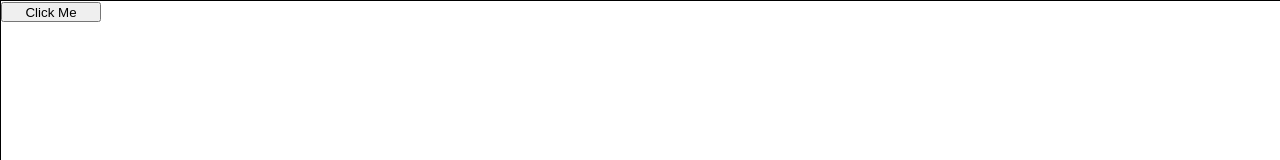
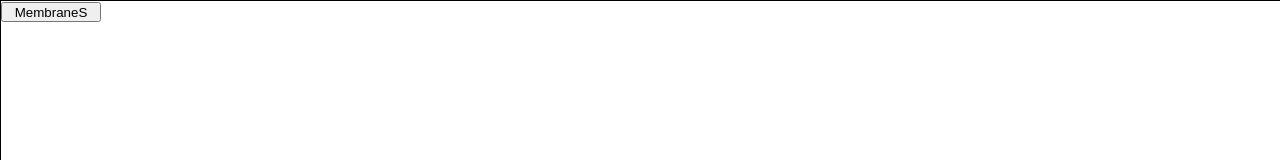
Before and after one commit to Carlj0666/generative-tone-app, a React (Create React App) app: page / in a window 1280 px wide. Shown: the top 160 px of the page. Built offline with nearby package versions, Linux system fonts and the light colour scheme.

Commit message:
Adding FM synth, playing with loop and transport

```diff
--- a/src/App.js
+++ b/src/App.js
@@ -1,20 +1,35 @@
-import logo from './logo.svg';
 import './App.css';
 import * as Tone from 'tone';
 
-const memSynth = new Tone.MembraneSynth().toMaster();
+const memSynth = new Tone.MembraneSynth().toDestination();
 const now = Tone.now()
+// setInterval(() => console.log(Tone.now()), 100);
+
+const synthA = new Tone.FMSynth().toDestination();
+const synthB = new Tone.FMSynth().toDestination();
+
+const loopA = new Tone.Loop(time => {
+  synthA.triggerAttackRelease("C2", "8n", time);
+}, "4n").start(0);
 
 function playSynth() {
-  memSynth.triggerAttackRelease("C2","9n", now);
-  memSynth.triggerAttackRelease("C4","9n", now + 0.5);
-  memSynth.triggerAttackRelease("C6","9n", now + 1);
+
+  document.querySelector('button')?.addEventListener('click', async () => {
+    await Tone.start()
+    console.log('audio is ready')
+  })
+  memSynth.triggerAttackRelease("C2","9n");
+  // memSynth.triggerAttackRelease("C4","9t");
+  // memSynth.triggerAttackRelease("C6","9n");
+
+
 }
 
 function App() {
+
   return (
     <div id='wrapper'>
-      <button id='button' onClick={playSynth}>Click Me</button>
+      <button id='button' onClick={playSynth}>MembraneS</button>
     </div>
   );
 }
```
